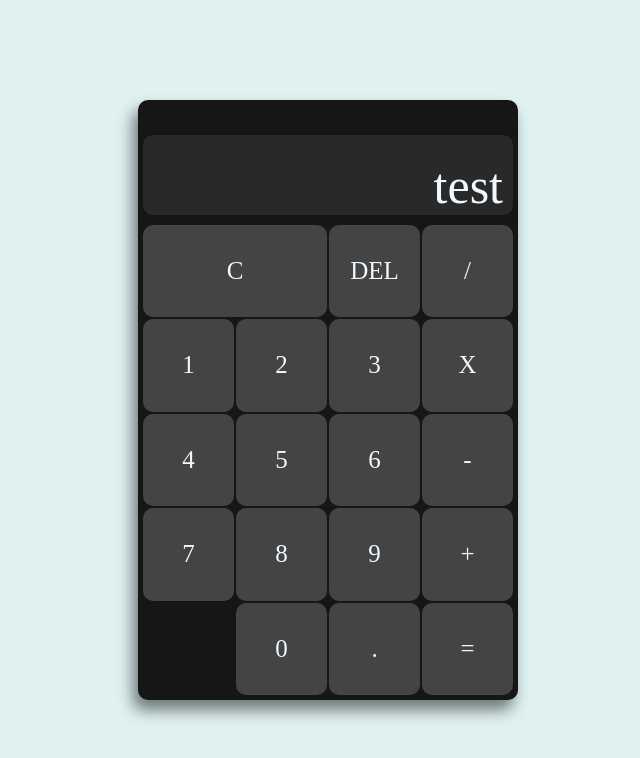
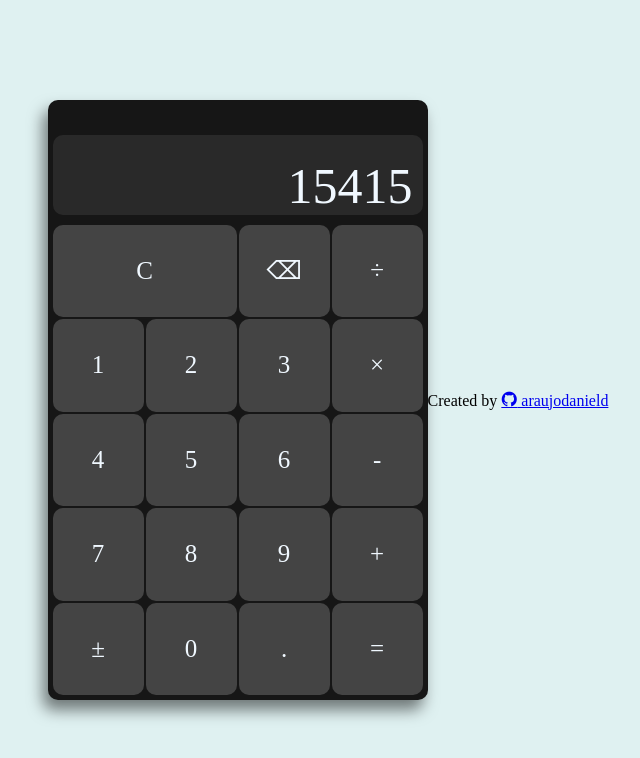
Before and after one commit to araujodanield/odin-calculator, a plain HTML site: page index.html in a window 1280 px wide. Shown: the whole page, without its empty margins (312-952 px from the left). Drawn offline with nearby package versions, Linux system fonts and the light colour scheme.

Commit message:
Add a new button and a footer

```diff
--- a/index.html
+++ b/index.html
@@ -4,13 +4,14 @@
     <meta charset="UTF-8">
     <meta name="viewport" content="width=device-width, initial-scale=1.0">
     <link rel="stylesheet" href="style.css">
+    <link rel="stylesheet" href="https://cdn.jsdelivr.net/gh/devicons/devicon@v2.15.1/devicon.min.css">
     <script src="script.js" defer></script>
     <title>Digital Calculator</title>
 </head>
 
 <body>
     <div class="calculator">
-        <div class="display">test</div>
+        <div class="display">15415</div>
         <div class="btn-grid">
             <p class="buttons" id="zero">0</p>
             <p class="buttons" id="one">1</p>
@@ -23,14 +24,19 @@
             <p class="buttons" id="eight">8</p>
             <p class="buttons" id="nine">9</p>
             <p class="buttons" id="dot">.</p>
+            <p class="buttons" id="plus-minus">±</p>
             <p class="buttons" id="plus">+</p>
             <p class="buttons" id="minus">-</p>
-            <p class="buttons" id="multiply">X</p>
-            <p class="buttons" id="divide">/</p>
+            <p class="buttons" id="multiply">&#215</p>
+            <p class="buttons" id="divide">&#247</p>
             <p class="buttons" id="equal">=</p>
             <p class="buttons" id="clear">C</p>
-            <p class="buttons" id="delete">DEL</p>
+            <p class="buttons" id="delete">&#9003</p>
         </div>
+    </div>
+
+    <div class="footer">
+        Created by <a href="https://github.com/araujodanield" target="_blank"><i class="devicon-github-original"></i> araujodanield
     </div>
 </body>
 </html>
```
